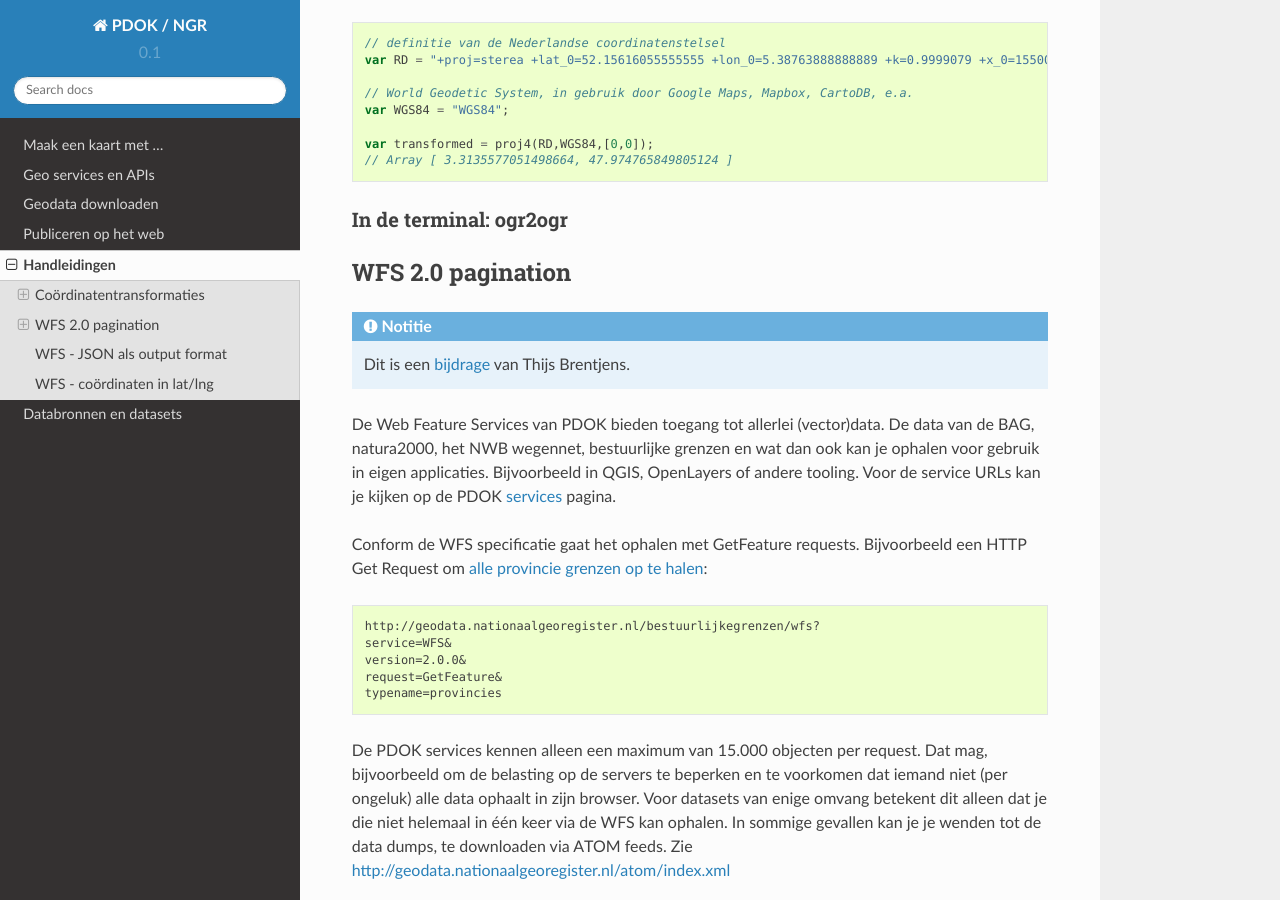
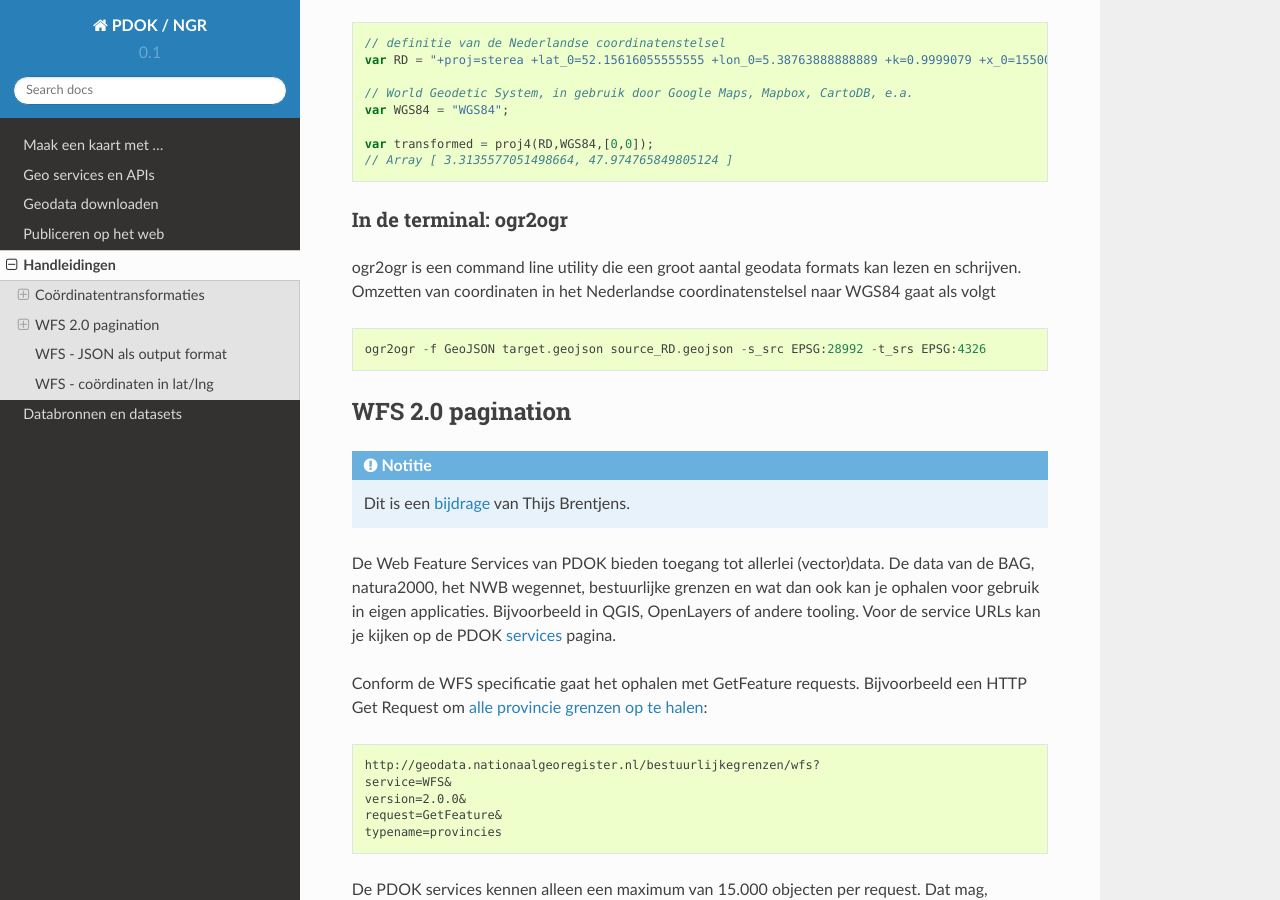
Before and after one commit to LivericA/PDOK, a Sphinx documentation site: the page built from docs/handleidingen.rst, in a window 1280 px wide and 900 px high, scrolled down 1006 px. Built offline with Sphinx 7.4.7 and the Read the Docs theme 2.0.0, drawn with Linux system fonts in a browser that asks for light colours.

Commit message:
add ogr2ogr transformation command

```diff
--- a/docs/handleidingen.rst
+++ b/docs/handleidingen.rst
@@ -38,6 +38,11 @@ In de browser: proj4js
 In de terminal: ogr2ogr
 =======================
 
+ogr2ogr is een command line utility die een groot aantal geodata formats kan lezen en schrijven. Omzetten van coordinaten in het Nederlandse coordinatenstelsel naar WGS84 gaat als volgt
+
+::
+
+    ogr2ogr -f GeoJSON target.geojson source_RD.geojson -s_src EPSG:28992 -t_srs EPSG:4326
 
 ******************
 WFS 2.0 pagination
```
